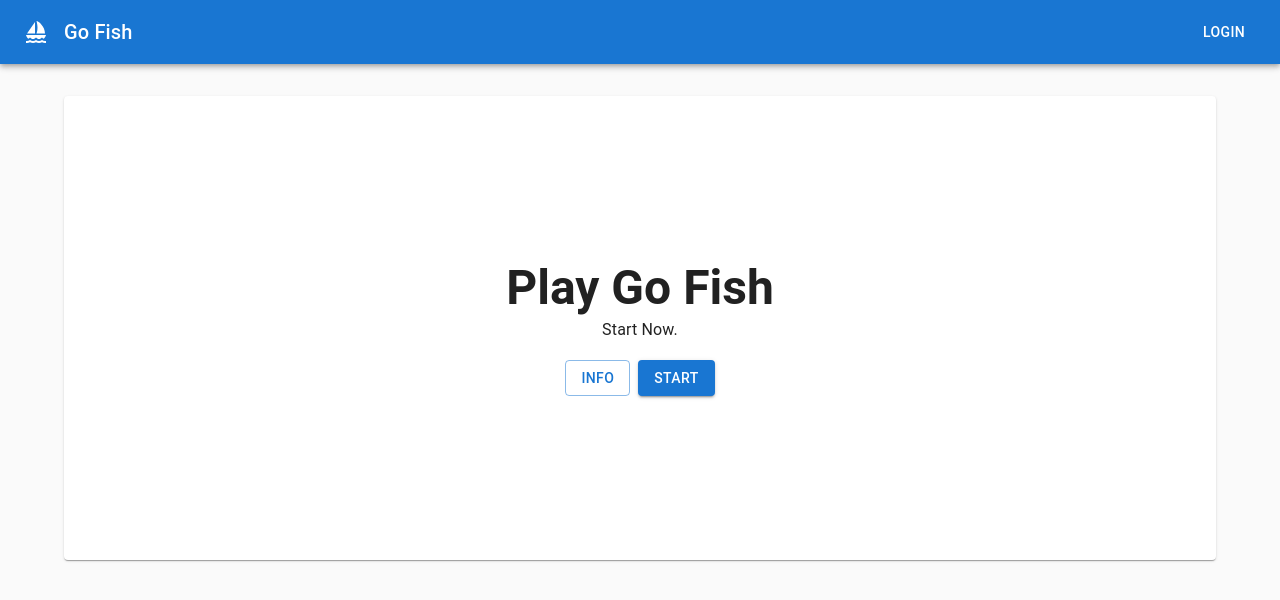
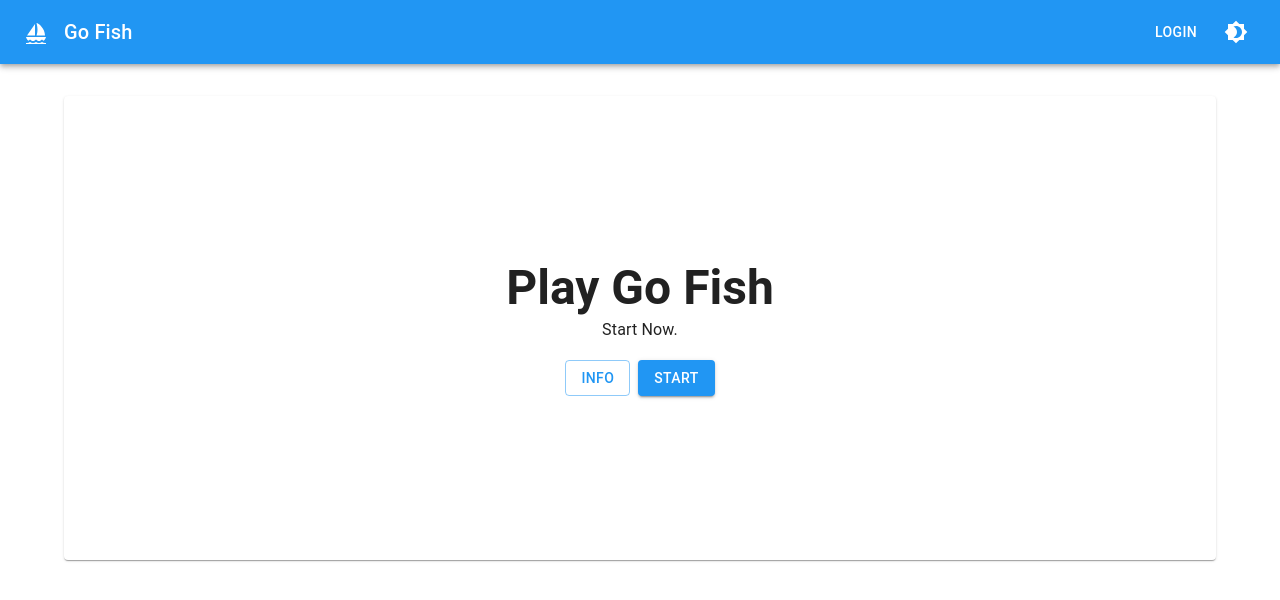
Before and after one commit to jadilorenzo/go-fish-react, a React (Create React App) app: page / in a window 1280 px wide. Shown: the top 600 px of the page. Built offline with nearby package versions, Linux system fonts and the light colour scheme.

Commit message:
Toggle dark mode

```diff
--- a/src/App.css
+++ b/src/App.css
@@ -1,7 +1,3 @@
-body {
-  background-color: #fafafa;
-}
-
 .center {
   display: flex;
   justify-content: center;
--- a/src/components/Header.jsx
+++ b/src/components/Header.jsx
@@ -5,12 +5,15 @@ import Toolbar from '@mui/material/Toolbar'
 import Typography from '@mui/material/Typography'
 import Button from '@mui/material/Button'
 import SailingIcon from '@mui/icons-material/Sailing'
-import { Icon } from '@mui/material'
+import IconButton from '@mui/material/IconButton'
+import Brightness4Icon from '@mui/icons-material/Brightness4'
+import Brightness7Icon from '@mui/icons-material/Brightness7'
+import Icon from '@mui/material/Icon'
 import { StateContext } from './StateProvider'
 
 class Header extends Component {
     render() {
-        const { redirect, page, userName } = this.context
+        const { redirect, page, userName, toggleDarkMode, darkMode } = this.context
         return (
             <Box sx={{ flexGrow: 1 }}>
                 <AppBar position="static">
@@ -32,6 +35,9 @@ class Header extends Component {
                         ) : (userName !== '') ? (
                             <Typography variant='button'>Logged In as: {userName}</Typography>
                         ) : null}
+                        <IconButton sx={{ ml: 1 }} onClick={() => toggleDarkMode()} color="inherit">
+                            {darkMode ? <Brightness7Icon /> : <Brightness4Icon />}
+                        </IconButton>
                     </Toolbar>
                 </AppBar>
             </Box>
--- a/src/components/StateProvider.jsx
+++ b/src/components/StateProvider.jsx
@@ -5,6 +5,10 @@ import {
     PlayerModel as Player,
     BotModel as Bot,
 } from '../models'
+import { createTheme, ThemeProvider } from '@mui/material/styles'
+import { blue } from '@mui/material/colors'
+import { CssBaseline } from '@mui/material'
+
 
 export const StateContext = React.createContext()
 
@@ -24,7 +28,8 @@ class StateProvider extends Component {
             game: new Game(),
             userName: '',
             rank: '',
-            stats: []
+            stats: [],
+            darkMode: false
         }
 
     }
@@ -72,7 +77,20 @@ class StateProvider extends Component {
         })
     }
 
+    toggleDarkMode() {
+        this.setState((prevState) => ({...prevState, darkMode: !prevState.darkMode}))
+    }
+
     render() {
+        const theme = createTheme({
+            palette: {
+                mode: this.state.darkMode ? 'dark' : 'light',
+                primary: {
+                    main: blue[500],
+                },
+            },
+        })
+
         return (
             <StateContext.Provider value={{
                 ...this.state,
@@ -80,7 +98,13 @@ class StateProvider extends Component {
                 setRank: ({rank}) => this.setState({ rank }),
                 setPlayer: ({index}) => this.setPlayer({index}),
                 onLogin: ({ userName, numberOfBots }) => this.onLogin({ userName, numberOfBots }),
-            }}>{this.props.children}</StateContext.Provider>
+                toggleDarkMode: () => this.toggleDarkMode()
+            }}>
+                <ThemeProvider theme={theme}>
+                    <CssBaseline />
+                    {this.props.children}
+                </ThemeProvider>
+            </StateContext.Provider>
         )
     }
 }
```
